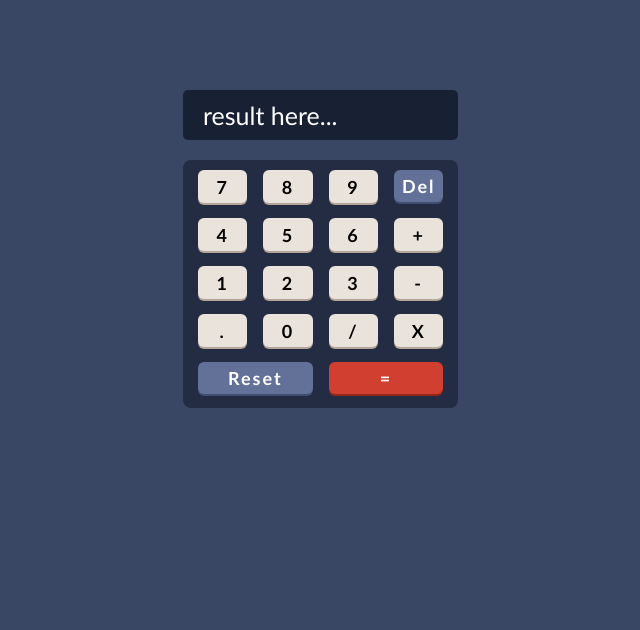
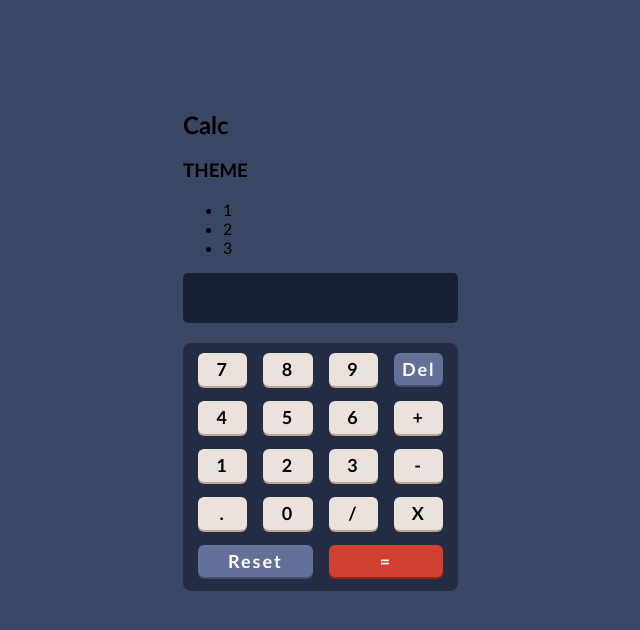
Before and after one commit to ElaasriTarik/Calculator-App, a plain HTML site: page calculator-app-main/index.html in a window 1280 px wide. Shown: the whole page, without its empty margins (304-944 px from the left). Drawn offline with Linux system fonts and the light colour scheme.

Commit message:
Update index.html

```diff
--- a/calculator-app-main/index.html
+++ b/calculator-app-main/index.html
@@ -13,7 +13,24 @@
 <body>
 
      <div class="container">
-        <input type="text" value="result here..." class="screen">
+       <header class="head">
+           <h2 class="calc">Calc</h2>
+           <div class="themes">
+             <h3 class="theme">THEME</h3>
+             <div class="choseTheme">
+               <ul>
+                 <li>1</li>
+                 <li>2</li>
+                 <li>3</li>
+               </ul>
+               <div class="tape">
+                 <span class="circle"></span>
+               </div>
+             </div>
+
+           </div>
+       </header>
+        <input type="text" value="" class="screen">
        <div class="buttons">
          <button type="button" name="button" class="key" value="7">7</button>
          <button type="button" name="button" class="key" value="8">8</button>
```
